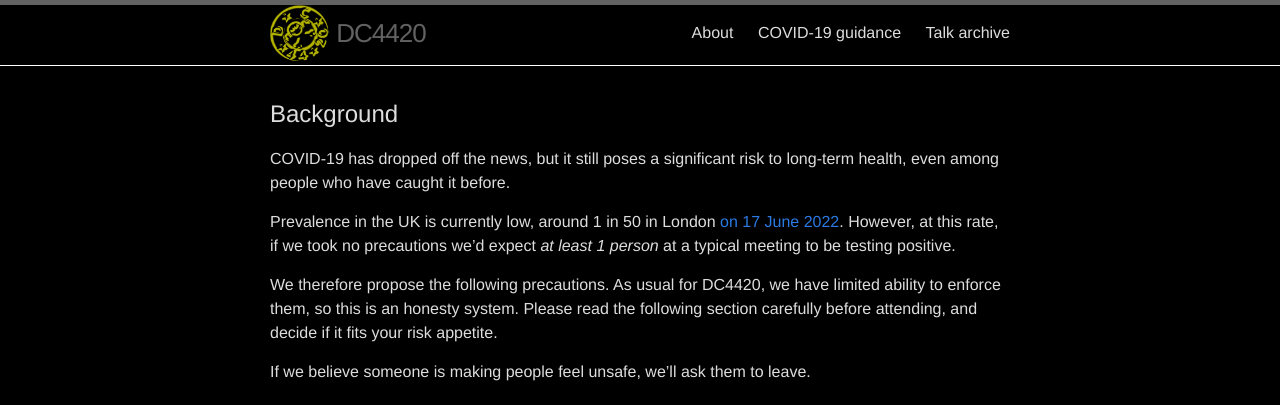
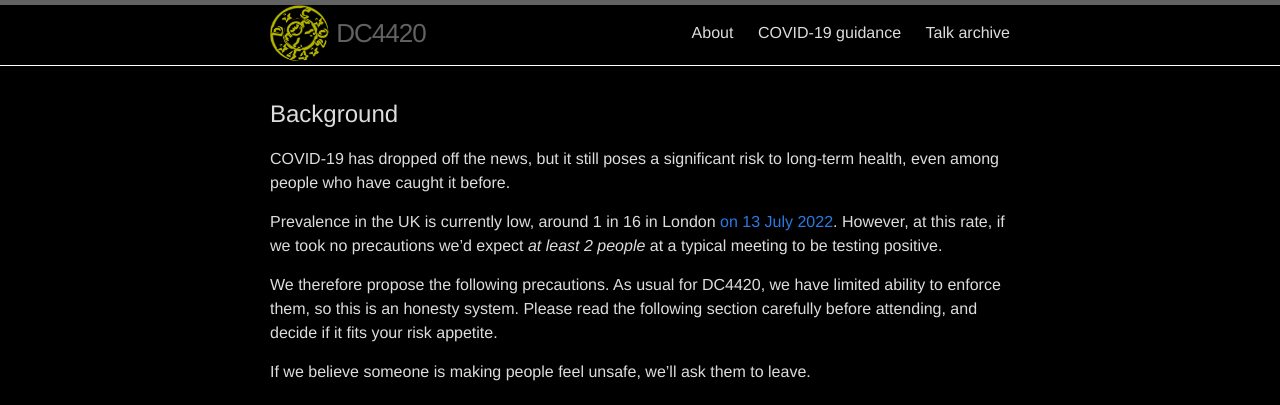
Before and after one commit to dc4420/website, a Jekyll site: the page built from covid.md, in a window 1280 px wide. Shown: the top 405 px of the page. Built offline with Jekyll 4.4.1, drawn with Linux system fonts in a browser that asks for light colours; nearby versions of some CDN libraries.

Commit message:
Update Covid numbers

```diff
--- a/covid.md
+++ b/covid.md
@@ -9,8 +9,8 @@
 COVID-19 has dropped off the news, but it still poses a significant
 risk to long-term health, even among people who have caught it before.
 
-Prevalence in the UK is currently low, around 1 in 50 in London [on 17 June 2022](https://www.ons.gov.uk/peoplepopulationandcommunity/healthandsocialcare/conditionsanddiseases/bulletins/coronaviruscovid19infectionsurveypilot/17june2022).
-However, at this rate, if we took no precautions we'd expect *at least 1 person* at a
+Prevalence in the UK is currently low, around 1 in 16 in London [on 13 July 2022](https://www.ons.gov.uk/peoplepopulationandcommunity/healthandsocialcare/conditionsanddiseases/bulletins/coronaviruscovid19infectionsurveypilot/22july2022).
+However, at this rate, if we took no precautions we'd expect *at least 2 people* at a
 typical meeting to be testing positive.
 
 We therefore propose the following precautions. As usual for DC4420,
```
